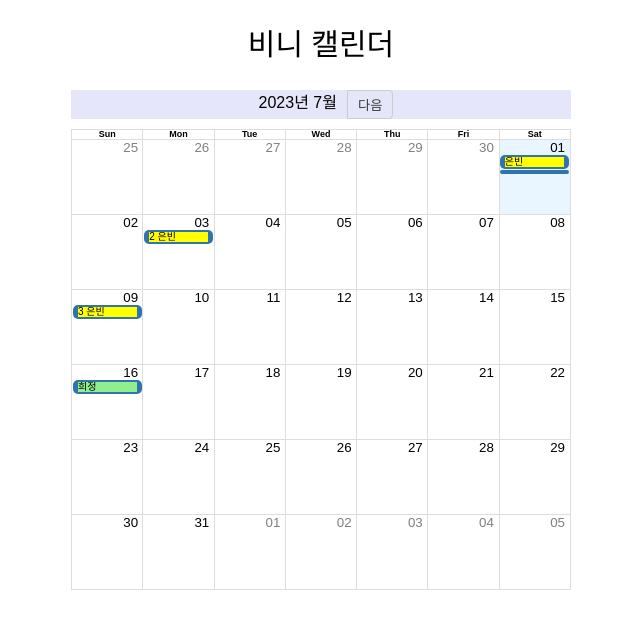
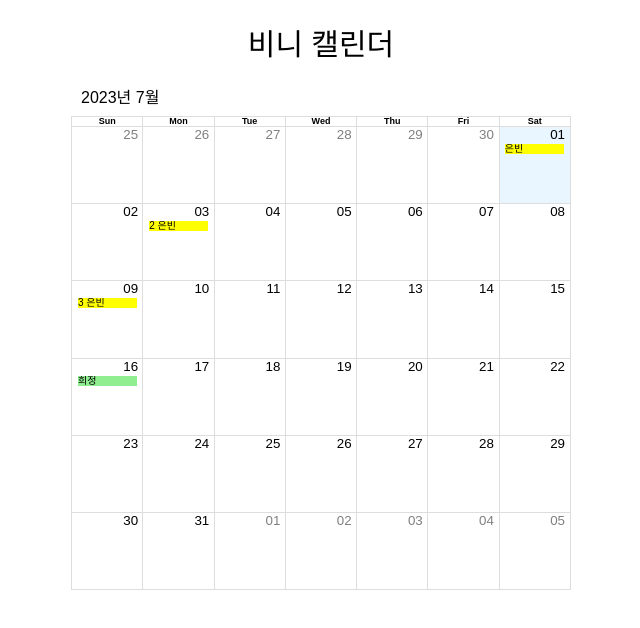
Before and after one commit to Gwasuwon-shot/web-pre-task, a React (Vite) app: page / in a window 1280 px wide. Shown: the top 628 px of the page, without its empty margins (319-959 px from the left). Built offline with nearby package versions, Linux system fonts and the light colour scheme; a web font is replaced by a local one.

Commit message:
[ feat ] 상수 데이터 추가

```diff
--- a/src/components/eunBean/customCalendar/Toolbar.tsx
+++ b/src/components/eunBean/customCalendar/Toolbar.tsx
@@ -8,30 +8,19 @@ export default function Toolbar(props) {
   };
 
   return (
-    <CalendarWrapper>
-      <div className="rbc-toolbar">
-        <span className="rbc-btn-group">
-          {/* <button type="button" onClick={navigate.bind(null, "TODAY")}>
+    <div className="rbc-toolbar">
+      {/* <span className="rbc-btn-group"> */}
+      {/* <button type="button" onClick={navigate.bind(null, "TODAY")}>
             이번달
           </button> */}
-          {/* <button type="button" onClick={navigate.bind(null, "PREV")}>
+      {/* <button type="button" onClick={navigate.bind(null, "PREV")}>
             이전
           </button> */}
-          <span className="rbc-toolbar-label">{`${date.getFullYear()}년 ${date.getMonth() + 1}월`}</span>
-          <button type="button" onClick={navigate.bind(null, "NEXT")}>
+      <span className="rbc-toolbar-label">{`${date.getFullYear()}년 ${date.getMonth() + 1}월`}</span>
+      {/* <button type="button" onClick={navigate.bind(null, "NEXT")}>
             다음
-          </button>
-        </span>
-      </div>
-    </CalendarWrapper>
+          </button> */}
+      {/* </span> */}
+    </div>
   );
 }
-
-const CalendarWrapper = styled.div`
-  .rbc-toolbar {
-    display: flex;
-    justify-content: space-around;
-    width: "500px";
-    background-color: lavender;
-  }
-`;
--- a/src/components/eunBean/customCalendar/calendarStyles.css
+++ b/src/components/eunBean/customCalendar/calendarStyles.css
@@ -158,12 +158,12 @@ button.rbc-input::-moz-focus-inner {
   display: flex;
   -ms-flex-wrap: wrap;
   flex-wrap: wrap;
-  -webkit-box-pack: center;
-  -ms-flex-pack: center;
-  justify-content: center;
-  -webkit-box-align: center;
-  -ms-flex-align: center;
-  align-items: center;
+  -webkit-box-pack: start;
+  -ms-flex-pack: start;
+  justify-content: start;
+  -webkit-box-align: start;
+  -ms-flex-align: start;
+  align-items: start;
   margin-bottom: 10px;
   font-size: 16px;
 }
@@ -172,7 +172,7 @@ button.rbc-input::-moz-focus-inner {
   -ms-flex-positive: 1;
   flex-grow: 1;
   padding: 0 10px;
-  text-align: center;
+  text-align: left;
 }
 .rbc-toolbar button {
   color: #373a3c;
@@ -261,7 +261,7 @@ button.rbc-input::-moz-focus-inner {
   box-shadow: none;
   margin: 0;
   padding: 2px 5px;
-  background-color: #3174ad;
+  /* background-color: #ffff; */
   border-radius: 5px;
   color: #fff;
   cursor: pointer;
@@ -276,11 +276,11 @@ button.rbc-input::-moz-focus-inner {
 }
 .rbc-event.rbc-selected,
 .rbc-day-slot .rbc-selected.rbc-background-event {
-  background-color: #265985;
+  background-color: beige;
 }
 .rbc-event:focus,
 .rbc-day-slot .rbc-background-event:focus {
-  outline: 5px auto #3b99fc;
+  /* outline: 5px auto #3b99fc; */
 }
 
 .rbc-event-label {
```
Also changed, not shown: src/components/eunBean/customCalendar/CalendarConstnat.ts (added, +32 -0 lines).
